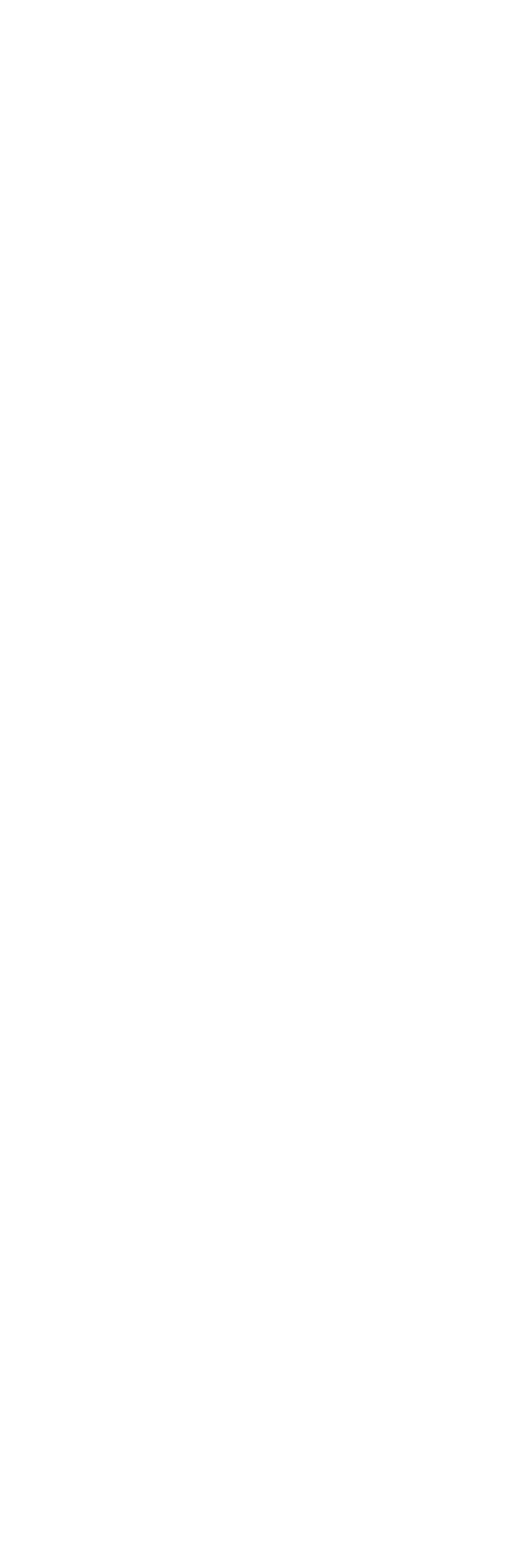
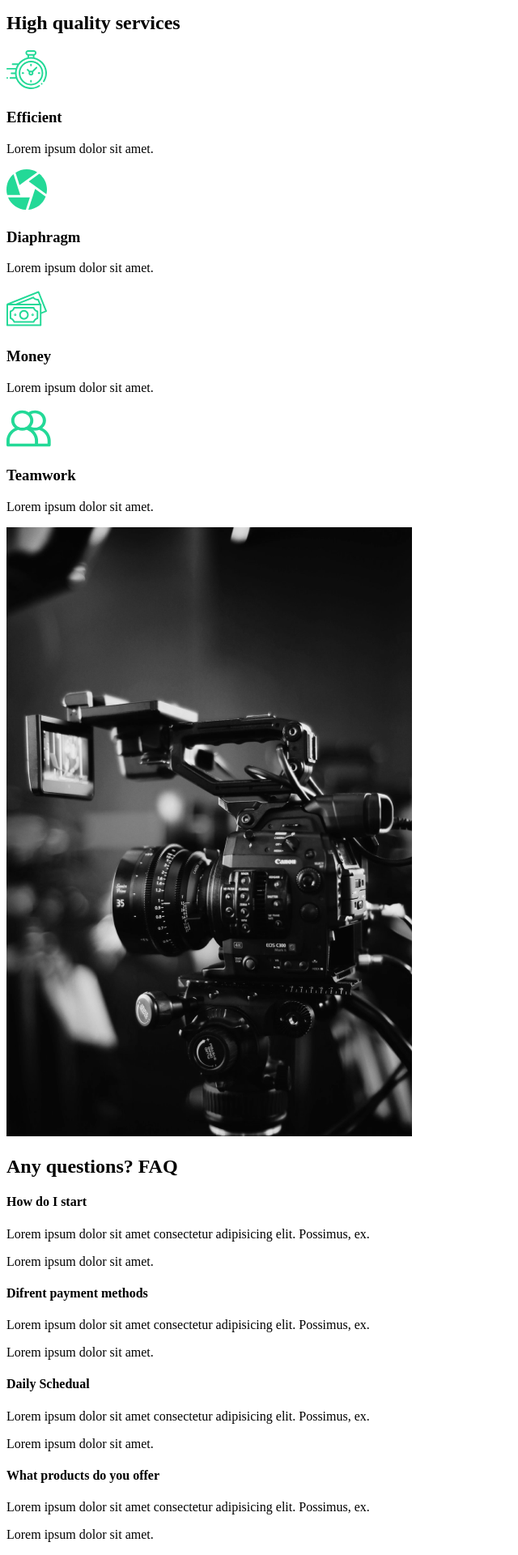
Before and after one commit to phonix375/react-protfolio, a React (Create React App) app: page / in a window 1280 px wide. Shown: the part 979-2899 px from the top of the page at 81% size, without its empty margins (0-640 px from the left). Before the commit the page ends 982 px from the top, so only its background shows below. Built offline with nearby package versions, Linux system fonts and the light colour scheme.

Commit message:
structure of main page

```diff
--- a/src/components/AboutSection.js
+++ b/src/components/AboutSection.js
@@ -20,7 +20,7 @@
         <button>Contact Us</button>
     </div>
     <div className="image">
-        <img src={home1} alt="My photo" />
+        <img src={home1} alt="My item" />
     </div>
 </div>
     )
--- /dev/null
+++ b/src/components/FaqSection.js
@@ -0,0 +1,40 @@
+import React from 'react';
+
+const FaqSection = () => {
+    return(
+        <div className="faq">
+            <h2>Any questions? <span>FAQ</span></h2>
+            <div className="question">
+                <h4>How do I start</h4>
+                <div className="answer">
+                    <p>Lorem ipsum dolor sit amet consectetur adipisicing elit. Possimus, ex.</p>
+                    <p>Lorem ipsum dolor sit amet.</p>
+                </div>
+            </div>
+            <div className="question">
+                <h4>Difrent payment methods</h4>
+                <div className="answer">
+                    <p>Lorem ipsum dolor sit amet consectetur adipisicing elit. Possimus, ex.</p>
+                    <p>Lorem ipsum dolor sit amet.</p>
+                </div>
+            </div>
+            <div className="question">
+                <h4>Daily Schedual</h4>
+                <div className="answer">
+                    <p>Lorem ipsum dolor sit amet consectetur adipisicing elit. Possimus, ex.</p>
+                    <p>Lorem ipsum dolor sit amet.</p>
+                </div>
+            </div>
+            <div className="question">
+                <h4>What products do you offer</h4>
+                <div className="answer">
+                    <p>Lorem ipsum dolor sit amet consectetur adipisicing elit. Possimus, ex.</p>
+                    <p>Lorem ipsum dolor sit amet.</p>
+                </div>
+            </div>
+
+        </div>
+    )
+}
+
+export default FaqSection;
--- /dev/null
+++ b/src/components/ServicesSection.js
@@ -0,0 +1,52 @@
+import React from 'react';
+//import icons
+import clock from '../img/clock.svg';
+import diaphragm from '../img/diaphragm.svg'
+import money from '../img/money.svg'
+import teamwork from '../img/teamwork.svg'
+import home2 from '../img/home2.png'
+
+const ServiceSection = () => {
+    return(
+        <div className="services">
+            <div className="discription">
+                <h2>High <span>quality</span> services</h2>
+                <div className="cards">
+                    <div className="card">
+                        <div className="icon">
+                            <img src={clock} alt="icon" />
+                            <h3>Efficient</h3>
+                        </div>
+                       <p>Lorem ipsum dolor sit amet.</p>
+                    </div>
+                    <div className="card">
+                        <div className="icon">
+                            <img src={diaphragm} alt="icon" />
+                            <h3>Diaphragm</h3>
+                        </div>
+                       <p>Lorem ipsum dolor sit amet.</p>
+                    </div>
+                    <div className="card">
+                        <div className="icon">
+                            <img src={money} alt="icon" />
+                            <h3>Money</h3>
+                        </div>
+                       <p>Lorem ipsum dolor sit amet.</p>
+                    </div>
+                    <div className="card">
+                        <div className="icon">
+                            <img src={teamwork} alt="" />
+                            <h3>Teamwork</h3>
+                        </div>
+                       <p>Lorem ipsum dolor sit amet.</p>
+                    </div>
+                </div>
+            </div>
+            <div className="image">
+                <img src={home2} alt="" />
+            </div>
+        </div>
+    )
+}
+
+export default ServiceSection;
--- a/src/pages/AboutUs.js
+++ b/src/pages/AboutUs.js
@@ -1,12 +1,15 @@
-import { directive } from '@babel/types';
 import React from 'react';
 
 import AboutSection from '../components/AboutSection';
+import ServiceSection from '../components/ServicesSection';
+import FaqSection from '../components/FaqSection';
 
 const AboutUs = () => {
     return(
         <div>
           <AboutSection />
+          <ServiceSection />
+          <FaqSection />
         </div>
     )
 }
```
